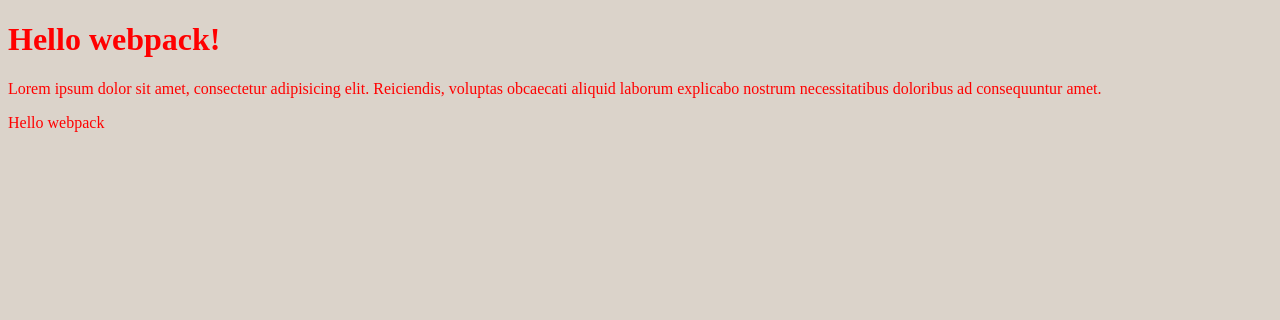
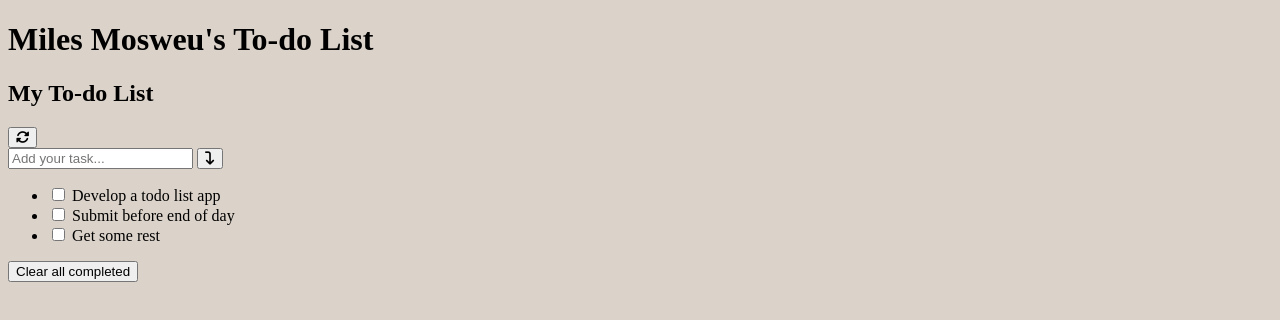
Before and after one commit to Timbar09/To-Do-list, a website built with webpack: page src/index.html in a window 1280 px wide. Built offline with nearby package versions, Linux system fonts and the light colour scheme.

Commit message:
Add HTML markup

```diff
--- a/src/index.html
+++ b/src/index.html
@@ -3,14 +3,55 @@
   <head>
     <meta charset="UTF-8" />
     <meta name="viewport" content="width=device-width, initial-scale=1.0" />
-    <title>Wbpack Exercise</title>
+    <script src="https://kit.fontawesome.com/a1e854484d.js" crossorigin="anonymous"></script>
+    <link rel="preconnect" href="https://fonts.googleapis.com" />
+    <link rel="preconnect" href="https://fonts.gstatic.com" crossorigin />
+    <link href="https://fonts.googleapis.com/css2?family=Ubuntu:wght@300;400;500;700&display=swap" rel="stylesheet" />
+    <title>To-do List | Miles Mosweu</title>
   </head>
   <body>
-    <h1>Hello webpack!</h1>
+    <h1 class="title">Miles Mosweu's To-do List</h1>
 
-    <p>
-      Lorem ipsum dolor sit amet, consectetur adipisicing elit. Reiciendis, voluptas obcaecati aliquid laborum explicabo
-      nostrum necessitatibus doloribus ad consequuntur amet.
-    </p>
+    <div class="list">
+      <header class="list__header">
+        <h2 class="list__title">My To-do List</h2>
+        <button class="list__refresh-btn"><i class="fa-solid fa-rotate"></i></button>
+      </header>
+
+      <div class="list__body">
+        <form class="list__add" action="#">
+          <input
+            type="text"
+            class="list__add-input new task"
+            placeholder="Add your task..."
+            aria-label="new litaskst name"
+          />
+
+          <button class="list__add-btn task" aria-label="create new task">
+            <i class="fa-solid fa-arrow-turn-down"></i>
+          </button>
+        </form>
+
+        <ul class="list__tasks">
+          <li class="list__task">
+            <input type="checkbox" id="task-1" />
+            <label for="task-1">Develop a todo list app</label>
+          </li>
+
+          <li class="list__task">
+            <input type="checkbox" id="task-2" />
+            <label for="task-2">Submit before end of day</label>
+          </li>
+
+          <li class="list__task">
+            <input type="checkbox" id="task-3" />
+            <label for="task-3">Get some rest</label>
+          </li>
+        </ul>
+        <div class="list__clear">
+          <button class="list__clear-btn">Clear all completed</button>
+        </div>
+      </div>
+    </div>
   </body>
 </html>
--- a/src/index.js
+++ b/src/index.js
@@ -1,13 +1 @@
-import _ from 'lodash';
 import './style.css';
-
-function component() {
-  const element = document.createElement('div');
-
-  // Lodash, now imported by this script
-  element.innerHTML = _.join(['Hello', 'webpack'], ' ');
-
-  return element;
-}
-
-document.body.appendChild(component());
--- a/src/style.css
+++ b/src/style.css
@@ -1,4 +1,3 @@
 body {
-  color: red;
   background-color: rgb(219, 211, 202);
 }
```
